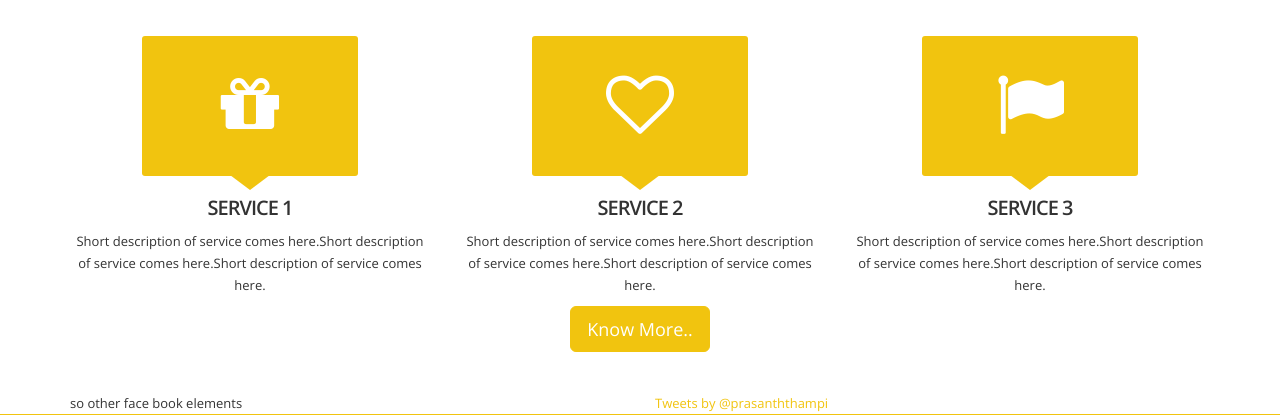
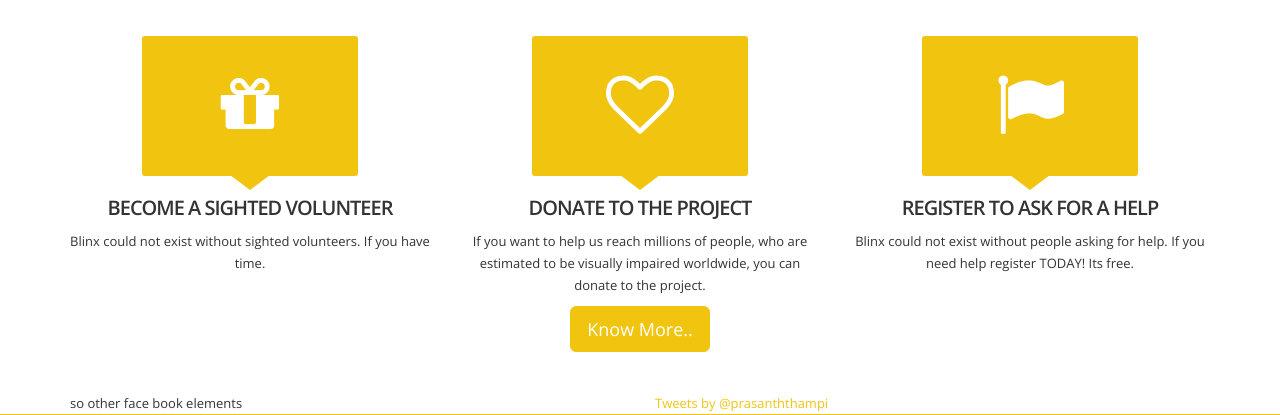
Before and after one commit to mraju2/blinx, a PHP site: page / in a window 1280 px wide. Shown: the part 833-1248 px from the top of the page. Run offline with PHP 8.4, Linux system fonts and the light colour scheme; some libraries are stand-ins or nearby versions.

Commit message:
changes in services

```diff
--- a/tags/home/service.php
+++ b/tags/home/service.php
@@ -14,8 +14,10 @@
                     <div class="featured-photos">
                         <i class="fa fa-gift"></i>
                     </div>
-                    <h3>Service 1</h3>
-                    <p>Short description of service comes here.Short description of service comes here.Short description of service comes here.</p>
+                    <h3>Become a sighted volunteer</h3>
+                        <p>
+                            Blinx could not exist without sighted volunteers. If you have time.
+                        </p>
                 </div>
             </div>
             <div class="col-md-4 col-sm-4">
@@ -23,8 +25,10 @@
                     <div class="featured-photos">
                         <i class="fa fa-heart-o"></i>
                     </div>
-                    <h3>Service 2</h3>
-                    <p>Short description of service comes here.Short description of service comes here.Short description of service comes here.</p>
+                    <h3>Donate to the project</h3>
+                        <p>
+                            If you want to help us reach millions of people, who are estimated to be visually impaired worldwide, you can donate to the project.
+                        </p>
                 </div>
             </div>
             <div class="col-md-4 col-sm-4">
@@ -32,8 +36,10 @@
                     <div class="featured-photos">
                         <i class="fa fa-flag"></i>
                     </div>
-                    <h3>Service 3</h3>
-                    <p>Short description of service comes here.Short description of service comes here.Short description of service comes here.</p>
+                    <h3>Register to ask for a help</h3>
+                        <p>
+                            Blinx could not exist without people asking for help. If you need help register TODAY! Its free.
+                        </p>
                 </div>
             </div>
             <div class="col-md-12 col-sm-12">
```
